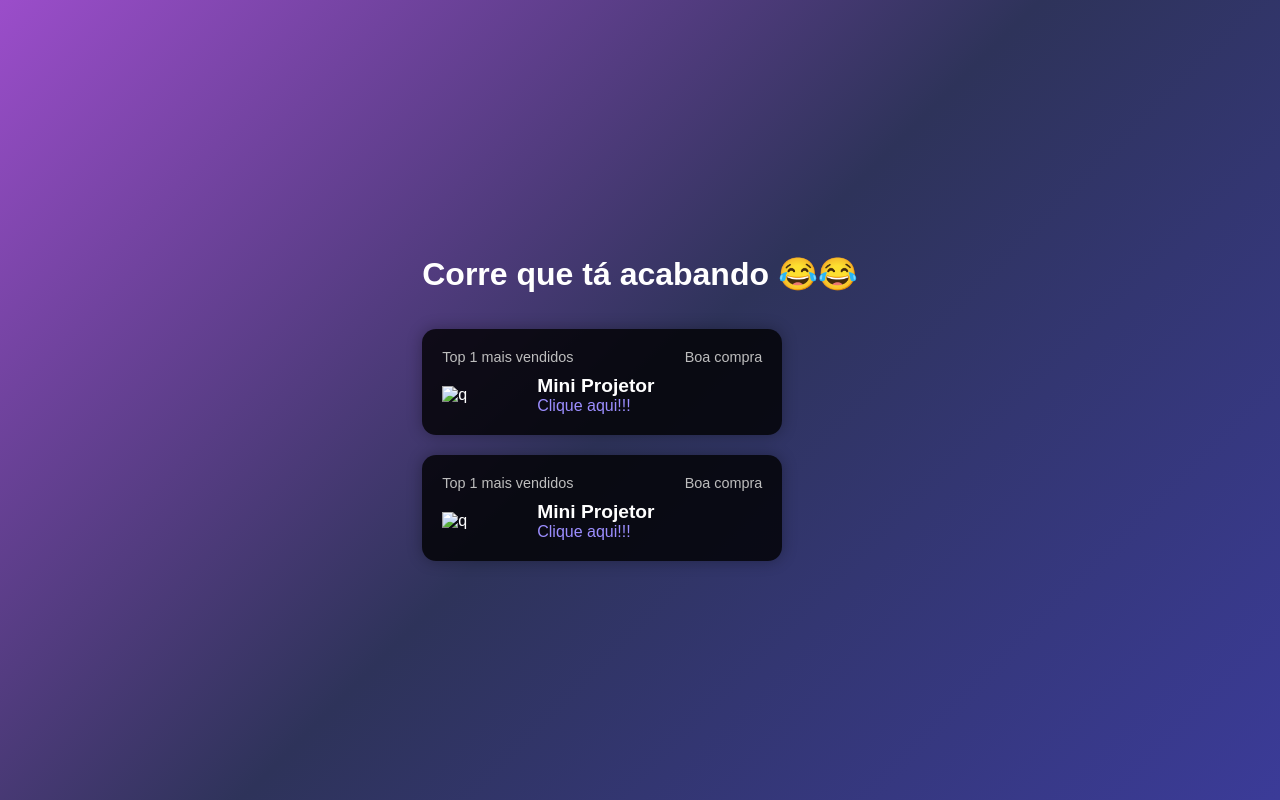
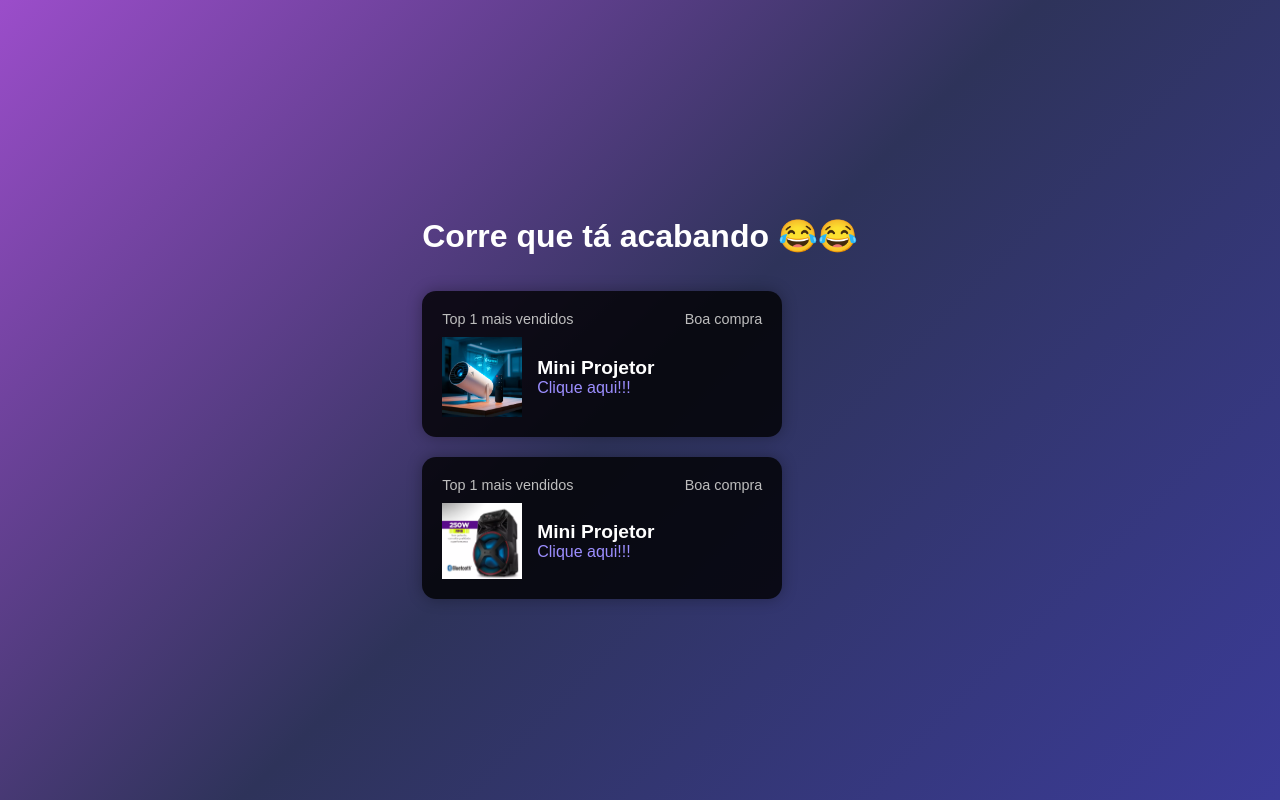
Before and after one commit to ryan12321101/emprndr.7, a plain HTML site: page index.html in a window 1280 px wide. Drawn offline with Linux system fonts and the light colour scheme; the site is published under a folder, as on GitHub Pages, so addresses that start at the root find nothing.

Commit message:
Add files via upload

```diff
--- a/index.html
+++ b/index.html
@@ -17,7 +17,8 @@
           <span class="right">Boa compra</span>
         </div>
         <div class="card-content">
-          <img class="oi" src="/img/13.png" alt="q">
+          <!-- Caminho relativo da imagem -->
+          <img class="oi" src="img/13.png" alt="Mini Projetor">
           <div class="text">
             <h2>Mini Projetor</h2>
             <p>Clique aqui!!!</p>
@@ -31,7 +32,8 @@
           <span class="right">Boa compra</span>
         </div>
         <div class="card-content">
-          <img class="oii" src="/img/12.png" alt="q">
+          <!-- Caminho relativo da imagem -->
+          <img class="oii" src="img/12.png" alt="Mini Projetor">
           <div class="text">
             <h2>Mini Projetor</h2>
             <p>Clique aqui!!!</p>
@@ -39,7 +41,6 @@
         </div>
       </div>
 
-
     </div>
   </div>
 
```
